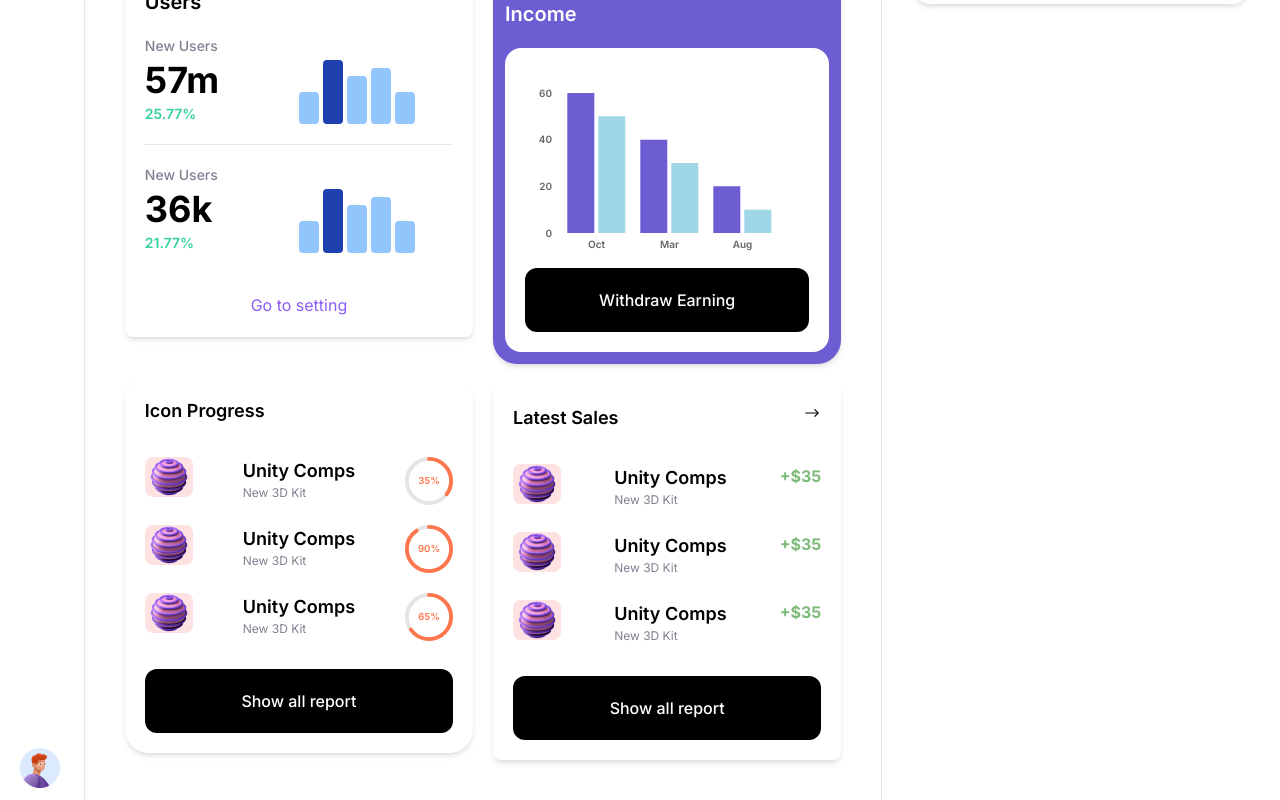
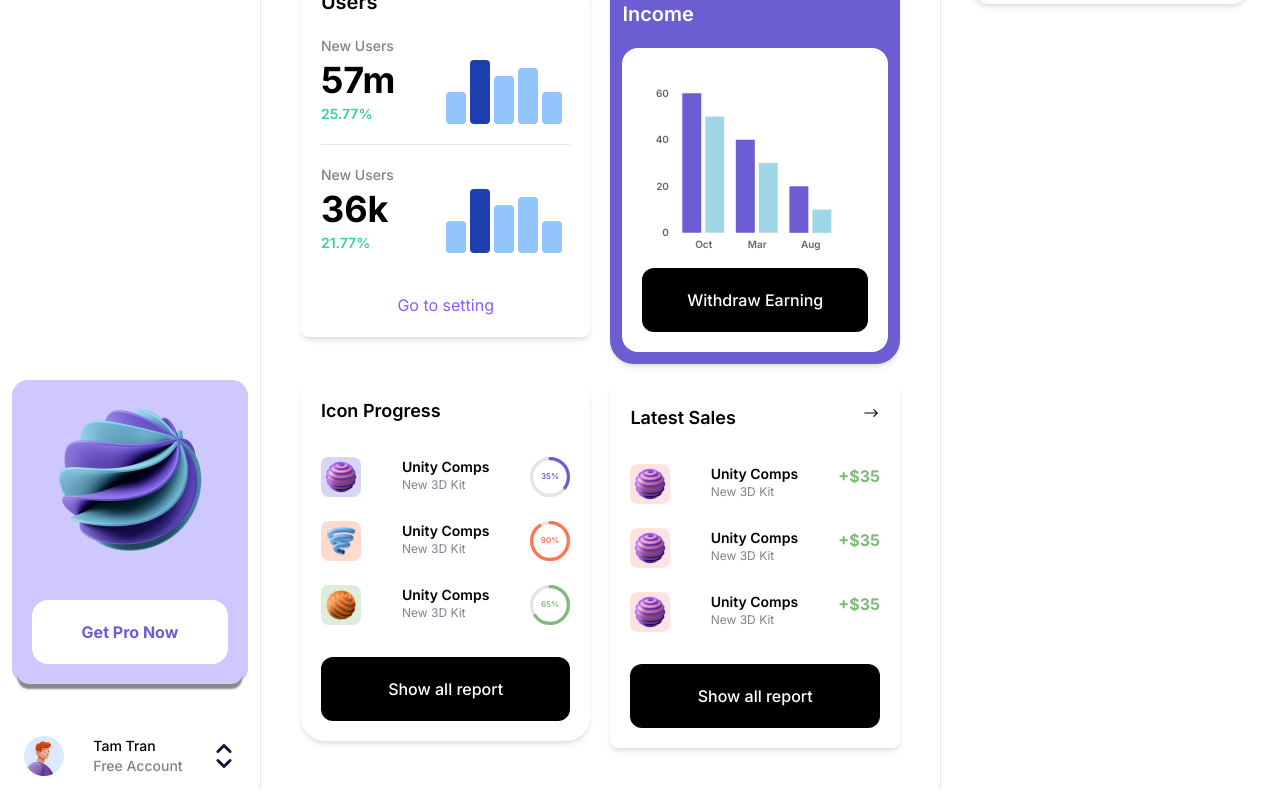
Before and after one commit to Abdul3030/unity, a Next.js app: page / in a window 1280 px wide. Shown: the part 848-1648 px from the top of the page. Built offline with nearby package versions, Linux system fonts and the light colour scheme.

Commit message:
Updated color

```diff
--- a/components/Progress/ProgressItem.tsx
+++ b/components/Progress/ProgressItem.tsx
@@ -9,14 +9,25 @@ type SalesItemProps = {
     subname: string,
     amount: number,
     collapse: boolean,
+    index: number
 };
 
-const SalesItem = ({name, subname, amount, collapse}: SalesItemProps) => {
+const SalesItem = ({name, subname, amount, collapse, index}: SalesItemProps) => {
+
+    const randomColor = () => {
+        const color = ['#6C5DD3', '#FF754C', '#7FBA7A', '#FFA2C0'];
+        return color[index];
+    };
+
+    const randomImage = () => {
+        const images = ['/goal.png', '/feature2.png', '/feature3.png'];
+        return images[index];
+    };
 
 return (
     <div className="w-full flex justify-between py-3 ">
-        <div className={`w-12 h-12 ${!collapse ? 'md:w-10 md:h-10' : 'md:w-12 md:h-10'} bg-red-100 flex justify-center items-center rounded-lg`}>
-            <Image src="/goal.png" width="48" height="48" alt="Feature Image" />
+        <div className={`w-12 h-12 ${!collapse ? 'md:w-10 md:h-10' : 'md:w-12 md:h-10'} flex justify-center items-center rounded-lg py-2 bg-opacity-10`} style={{backgroundColor: randomColor()+'44'}}>
+            <Image src={randomImage()} width="48" height="48" alt="Feature Image" />
         </div>
         <div className="">
             <h2 className={`text-lg ${!collapse ? 'md:text-sm ' : 'md:text-lg'} font-semibold`}>{name}</h2>
@@ -29,8 +40,8 @@ return (
                 text={`${amount}%`}
                 maxValue={100}
                 styles={buildStyles({
-                    textColor: "#FF754C",
-                    pathColor: "#FF754C",
+                    textColor: randomColor(),
+                    pathColor: randomColor(),
                     trailColor: "#e4e4e4",
                     backgroundColor: "#fff"
                 })} />
--- a/components/Progress/index.tsx
+++ b/components/Progress/index.tsx
@@ -35,7 +35,7 @@ return (
         </div>
         <div className="w-full py-5">
             {
-                itemData.map((item, idx) => <ProgressItem key={idx} collapse={collapse} name={item.name} subname={item.subname} amount={item.amount} />)
+                itemData.map((item, idx) => <ProgressItem key={idx} collapse={collapse} index={idx} name={item.name} subname={item.subname} amount={item.amount} />)
             }
         </div>
         <button className="w-full rounded-xl bg-black hover:bg-unity-purple py-5 font-medium  text-center text-white">
--- a/pages/index.tsx
+++ b/pages/index.tsx
@@ -15,11 +15,11 @@ import MobileNav from '../components/MobileNav';
 
 export default function Home() {
 
-  const [collapse, setCollapse] = useState(true);
+  const isTablet = useMediaQuery({minWidth: 768, maxWidth: 1023}, undefined, (match) => match ? setCollapse(true) : setCollapse(false));
+
+  const [collapse, setCollapse] = useState(isTablet ? true : false);
   const [mobileMenu, setMobileMenu] = useState(false);
 
-
-  const isDesktop = useMediaQuery({maxWidth: 1024});
 
   const sideBarCollapseHandler = () => {
         setCollapse(!collapse);
@@ -28,7 +28,6 @@ export default function Home() {
         setMobileMenu(!mobileMenu);
   };
 
-  const isTablet = useMediaQuery({minWidth: 768, maxWidth: 1023}, undefined, (match) => match ? setCollapse(true) : setCollapse(false));
 
   console.log(collapse);
   return (
```
